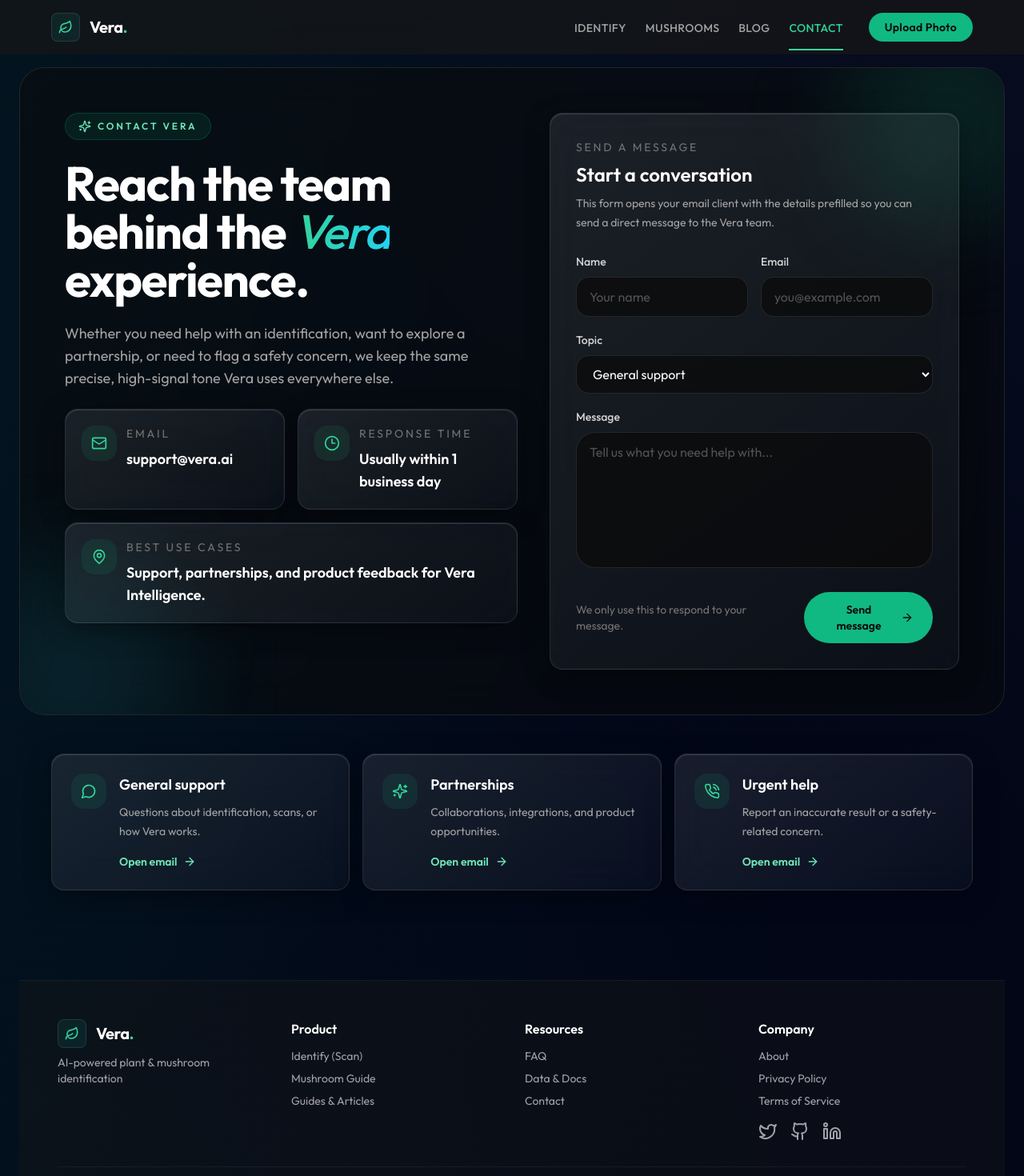
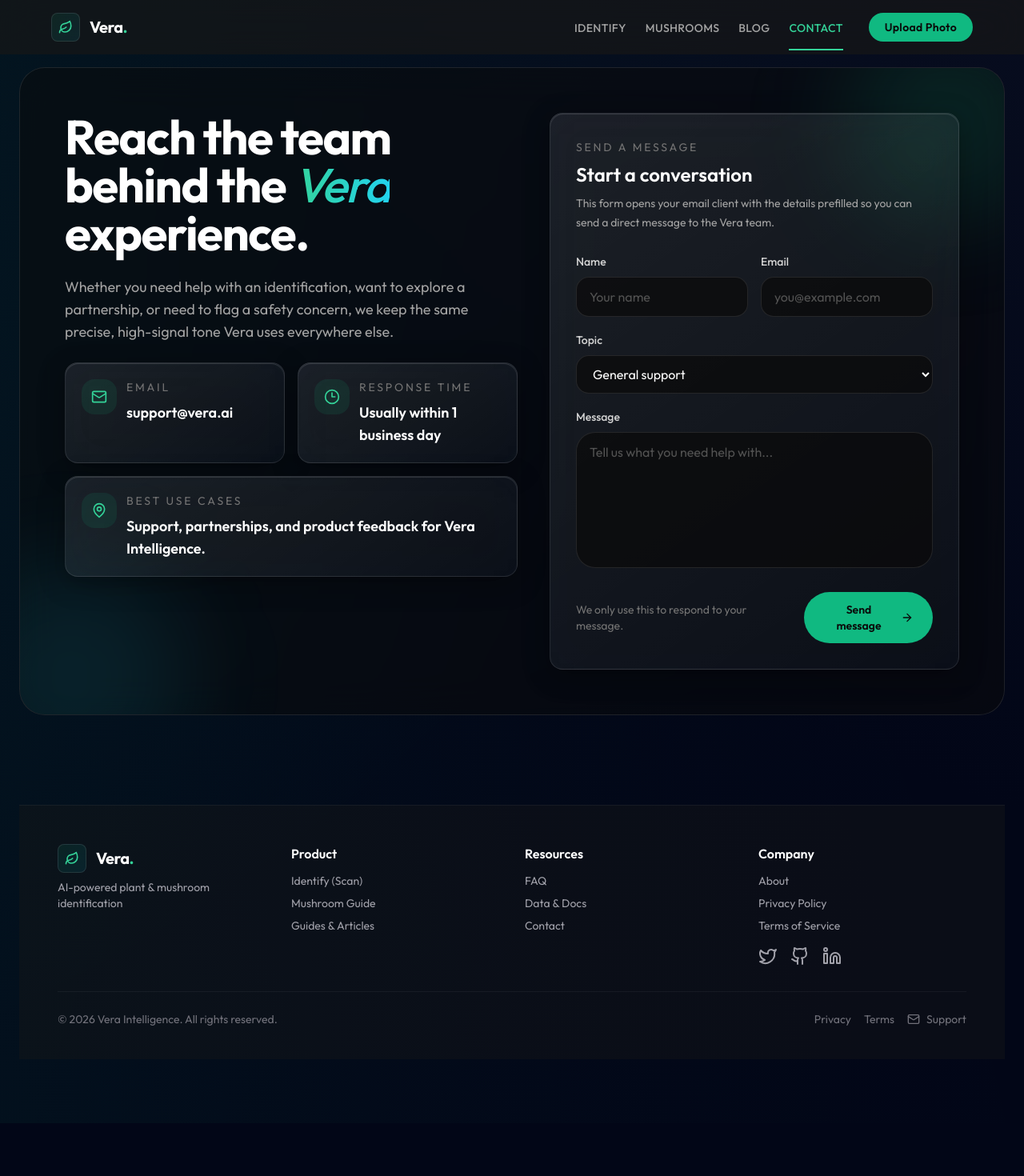
Before and after one commit to Charles-CS/Vera, a Next.js app: page /contact in a window 1280 px wide. Shown: the top 1470 px of the page at 80% size. After the commit the page ends 1404 px from the top, so only its background shows below. Built offline with nearby package versions, Linux system fonts and the light colour scheme.

Commit message:
refactor: remove unused contact topics and related components from ContactPage

```diff
--- a/src/app/contact/page.tsx
+++ b/src/app/contact/page.tsx
@@ -9,9 +9,6 @@ import {
   Clock3,
   Mail,
   MapPin,
-  MessageCircle,
-  PhoneCall,
-  Sparkles,
 } from "lucide-react";
 
 type ContactForm = {
@@ -20,27 +17,6 @@ type ContactForm = {
   topic: string;
   message: string;
 };
-
-const contactTopics = [
-  {
-    title: "General support",
-    description: "Questions about identification, scans, or how Vera works.",
-    icon: MessageCircle,
-    href: "mailto:support@vera.ai",
-  },
-  {
-    title: "Partnerships",
-    description: "Collaborations, integrations, and product opportunities.",
-    icon: Sparkles,
-    href: "mailto:partners@vera.ai",
-  },
-  {
-    title: "Urgent help",
-    description: "Report an inaccurate result or a safety-related concern.",
-    icon: PhoneCall,
-    href: "mailto:support@vera.ai?subject=Urgent%20support%20request",
-  },
-];
 
 export default function ContactPage() {
   const [form, setForm] = useState<ContactForm>({
@@ -69,16 +45,6 @@ export default function ContactPage() {
 
         <div className="relative z-10 max-w-6xl mx-auto grid gap-10 lg:grid-cols-[1.05fr_0.95fr] items-start">
           <div className="space-y-6">
-            <motion.div
-              initial={{ opacity: 0, y: 16 }}
-              animate={{ opacity: 1, y: 0 }}
-              transition={{ duration: 0.55 }}
-              className="inline-flex items-center gap-2 rounded-full border border-emerald-500/20 bg-emerald-500/10 px-4 py-2 text-xs font-semibold uppercase tracking-[0.24em] text-emerald-300"
-            >
-              <Sparkles className="h-4 w-4" />
-              Contact Vera
-            </motion.div>
-
             <motion.h1
               initial={{ opacity: 0, y: 18 }}
               animate={{ opacity: 1, y: 0 }}
@@ -225,35 +191,6 @@ export default function ContactPage() {
         </div>
       </section>
 
-      <section className="max-w-6xl mx-auto w-full grid gap-4 md:grid-cols-3">
-        {contactTopics.map((item, index) => {
-          const Icon = item.icon;
-          return (
-            <motion.div
-              key={item.title}
-              initial={{ opacity: 0, y: 14 }}
-              animate={{ opacity: 1, y: 0 }}
-              transition={{ duration: 0.45, delay: 0.08 * index }}
-              className="glass-panel glass-panel-interactive glass-shine p-6"
-            >
-              <div className="flex items-start gap-4">
-                <div className="rounded-2xl bg-emerald-500/10 p-3 text-emerald-400">
-                  <Icon className="h-5 w-5" />
-                </div>
-                <div className="min-w-0">
-                  <h3 className="text-lg font-semibold text-white">{item.title}</h3>
-                  <p className="mt-2 text-sm leading-6 text-neutral-400">{item.description}</p>
-                  <Link href={item.href} className="mt-4 inline-flex items-center gap-2 text-sm font-semibold text-emerald-300 hover:text-emerald-200 transition-colors">
-                    Open email
-                    <ArrowRight className="h-4 w-4" />
-                  </Link>
-                </div>
-              </div>
-            </motion.div>
-          );
-        })}
-      </section>
-
       <Footer />
     </div>
   );
```
